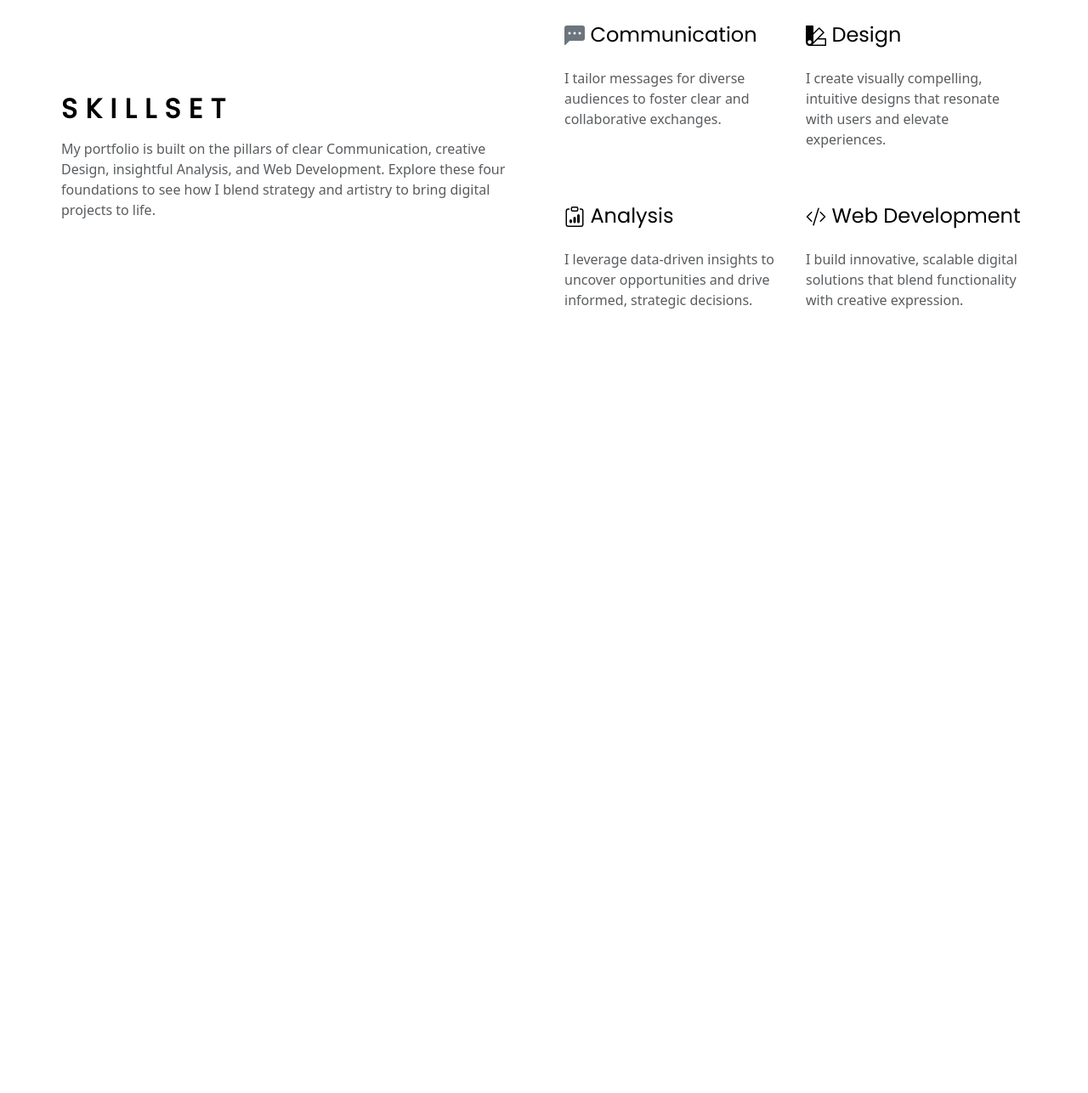
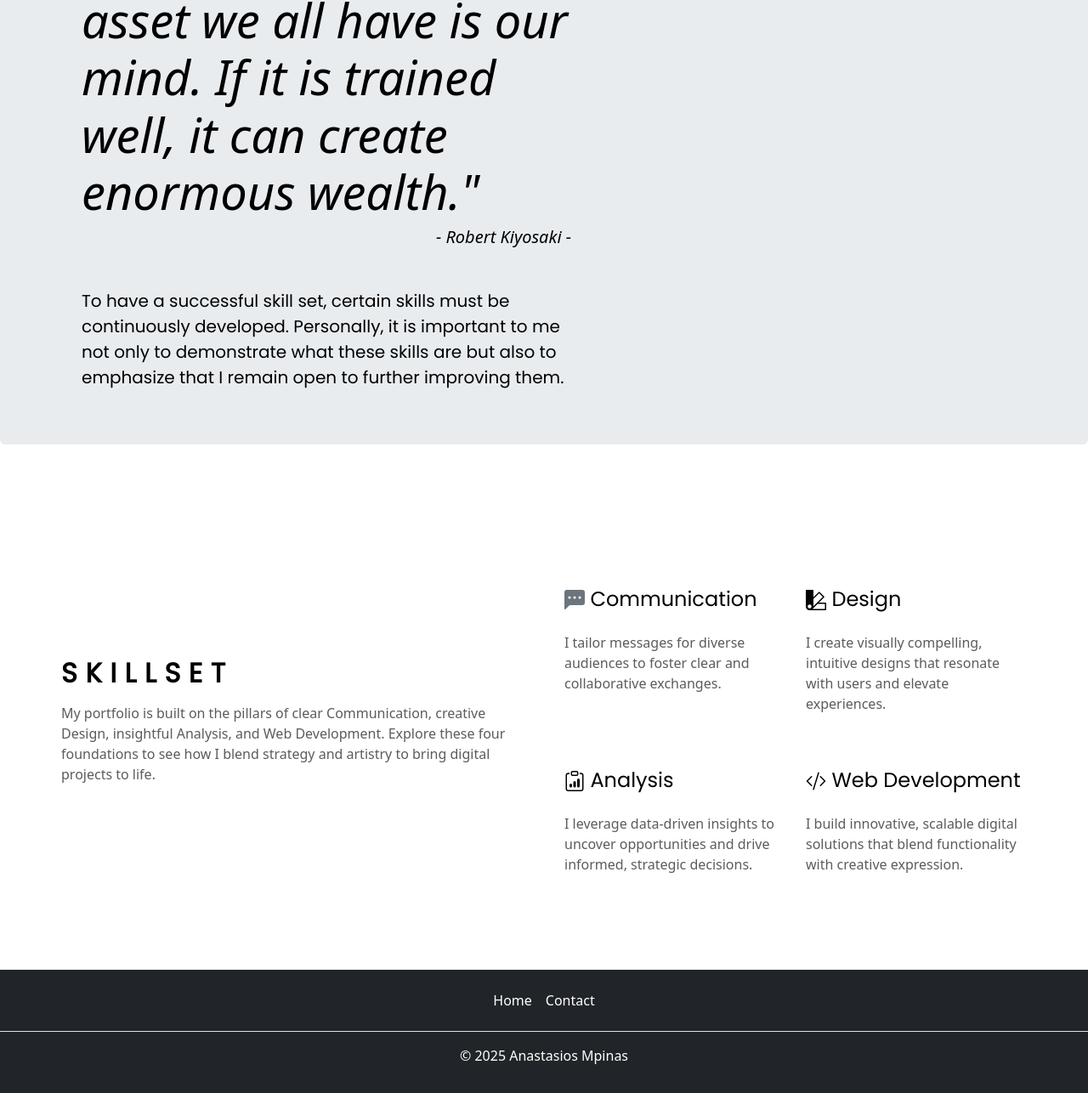
Before and after one commit to Saramandar/html-portfolio-v2, a plain HTML site: page skillset.html in a window 1280 px wide. Shown: the part 250-1536 px from the top of the page at 85% size. Before the commit the page ends 800 px from the top, so only its background shows below. Drawn offline with nearby package versions, Linux system fonts and the light colour scheme.

Commit message:
skillset.html

```diff
--- a/skillset.html
+++ b/skillset.html
@@ -28,8 +28,7 @@
                 <img class="profile" src="./assets/profile_picture v3.jpg" alt="profile picture" width="100" class="bi me-2"/>
                 <span class="fs-4 text-white poppins-regular">Anastasios Mpinas</span>
               </a>
-              <!--nav flex-column flex-lg-row col-12 col-lg-auto my-2 justify-content-lg-center my-md-0 text-small-->
-              <!--nav col-12 col-lg-auto my-2 justify-content-center my-md-0 text-small-->
+
             <ul class="nav col-12 col-lg-auto my-2 justify-content-center my-md-0 text-small">
               <li>
               <div class="icon-text-container">
@@ -42,6 +41,7 @@
                 </a>
               </div>
               </li>
+
               <li>
               <div class="icon-text-container">
                 <a href="#" class="nav-link text-white icon-hover hover-effect active">
@@ -52,6 +52,7 @@
                 </a>
               </div>
               </li>
+
               <li>
               <div class="icon-text-container">
                 <a href="#" class="nav-link text-white">
@@ -63,6 +64,7 @@
                 </a>
               </div>
               </li>
+
               <li>
                 <div class="icon-text-container">
                   <a href="#" class="nav-link text-white">
@@ -73,16 +75,25 @@
                   <p class="poppins-light">Projects</p>
                   </a>
                 </div>
-                </li>
+              </li>
+
             </ul>
           </div>
         </div>
       </div>
-<!--HERO-->
 
+<!--HERO BLOGPOST-->
+<div class="p-4 p-md-5 mb-4 rounded text-body-emphasis bg-body-secondary">
+  <div class="col-lg-6 px-0 mx-lg-5 my-lg-3 mx-3 my-3">
+    <h1 class="display-4 fst-italic">"The most powerful asset we all have is our mind. If it is trained well, it can create enormous wealth."</h1>
+    <h5 class="fst-italic text-end mx-3">- Robert Kiyosaki -</h5>
+    <br/>
+    <p class="lead my-3 poppins-regular">To have a successful skill set, certain skills must be continuously developed. Personally, it is important to me not only to demonstrate what these skills are but also to emphasize that I remain open to further improving them.</p>
+  </div>
+</div>
 
 <!--FEATURES-->
-      <div class="row row-cols-1 row-cols-md-2 align-items-md-center g-5 py-5 mx-lg-5 my-lg-5">
+      <div class="row row-cols-1 row-cols-md-2 align-items-md-center g-5 py-5 mx-lg-5 my-lg-5 mx-3 my-3">
         <div class="col d-flex flex-column align-items-start gap-2">
           <h2 class="fw-bold text-body-emphasis poppins-regular" style="letter-spacing: 0.3em;">SKILLSET</h2>
           <p class="text-body-secondary">My portfolio is built on the pillars of clear Communication, creative Design, insightful Analysis, and Web Development. Explore these four foundations to see how I blend strategy and artistry to bring digital projects to life.</p>
@@ -130,5 +141,20 @@
           </div>
         </div>
       </div>
+
+<!-- SPACEHOLDER -->
+<div c>
+  <p class="my-5"> </p>
+</div>
+<!-- FOOTER -->
+
+<footer class="py-3 mt-5 text-bg-dark">
+  <ul class="nav justify-content-center border-bottom pb-3 mb-3">
+    <li class="nav-item"><a href="#" class="nav-link px-2 text-white">Home</a></li>
+    <li class="nav-item"><a href="#" class="nav-link px-2 text-white">Contact</a></li>
+  </ul>
+  <p class="text-center text-white">© 2025 Anastasios Mpinas</p>
+</footer>
+
 </body>
 </html>
```
